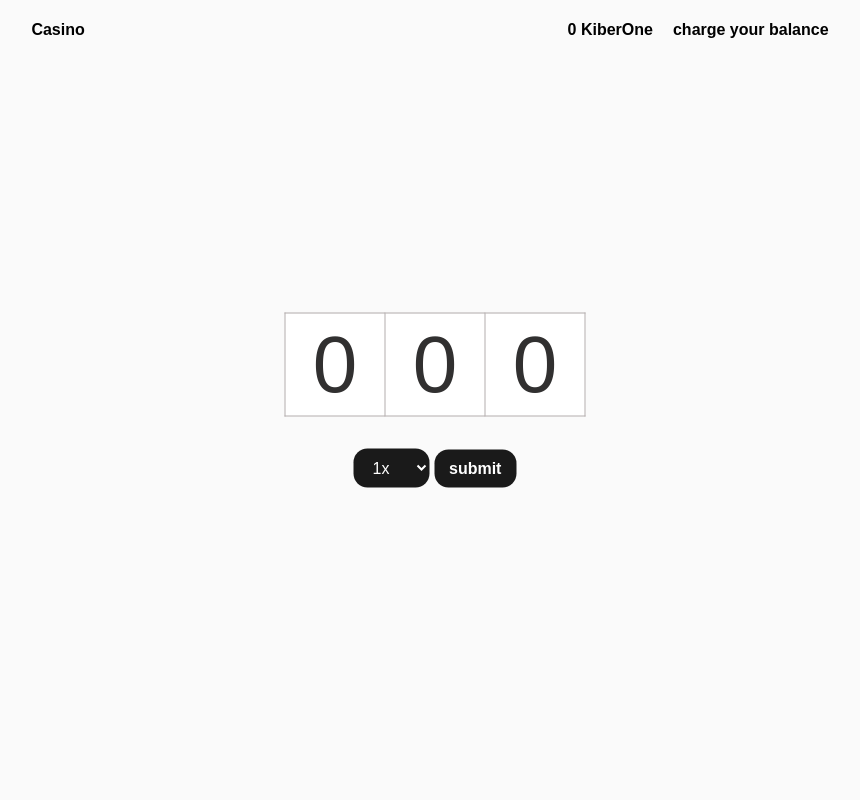
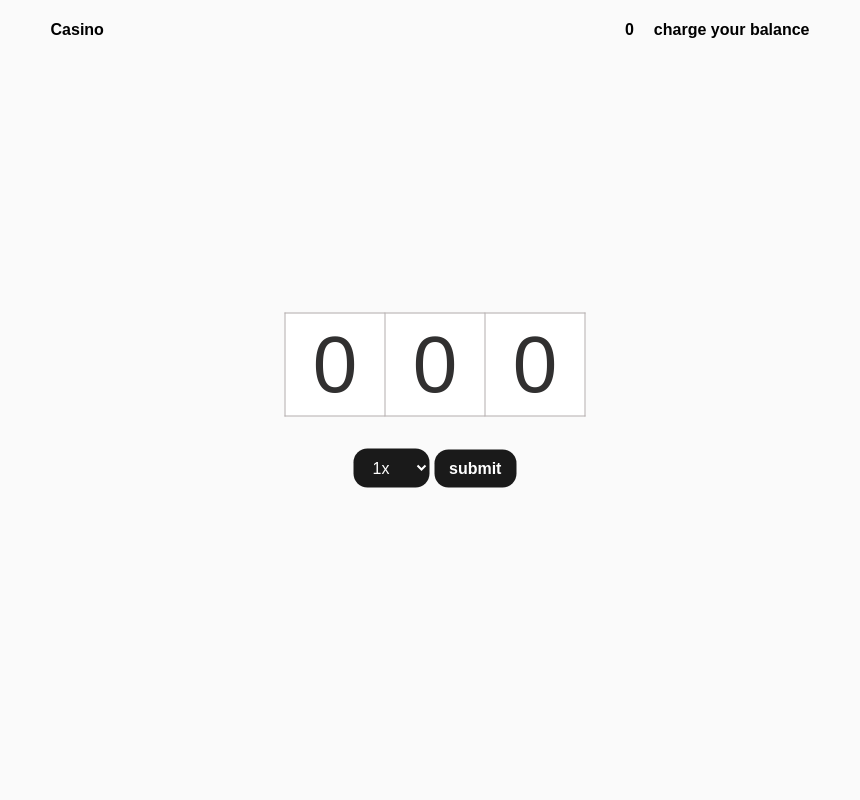
Before and after one commit to ciberOn/MyProjectGorbatenko, a plain HTML site: page index2.html in a window 1280 px wide. Shown: the top 800 px of the page, without its empty margins (205-1065 px from the left). Drawn offline with Linux system fonts and the light colour scheme.

Commit message:
Update style2.css

```diff
--- a/style2.css
+++ b/style2.css
@@ -127,9 +127,6 @@ table td {
 .card:hover{
 	background: hsl(0,0%,60%);
 }
-#balance::after{
-	content: ' KiberOne';
-}
 
 @media only screen and (max-width: 800px) {
  .cards{
```
